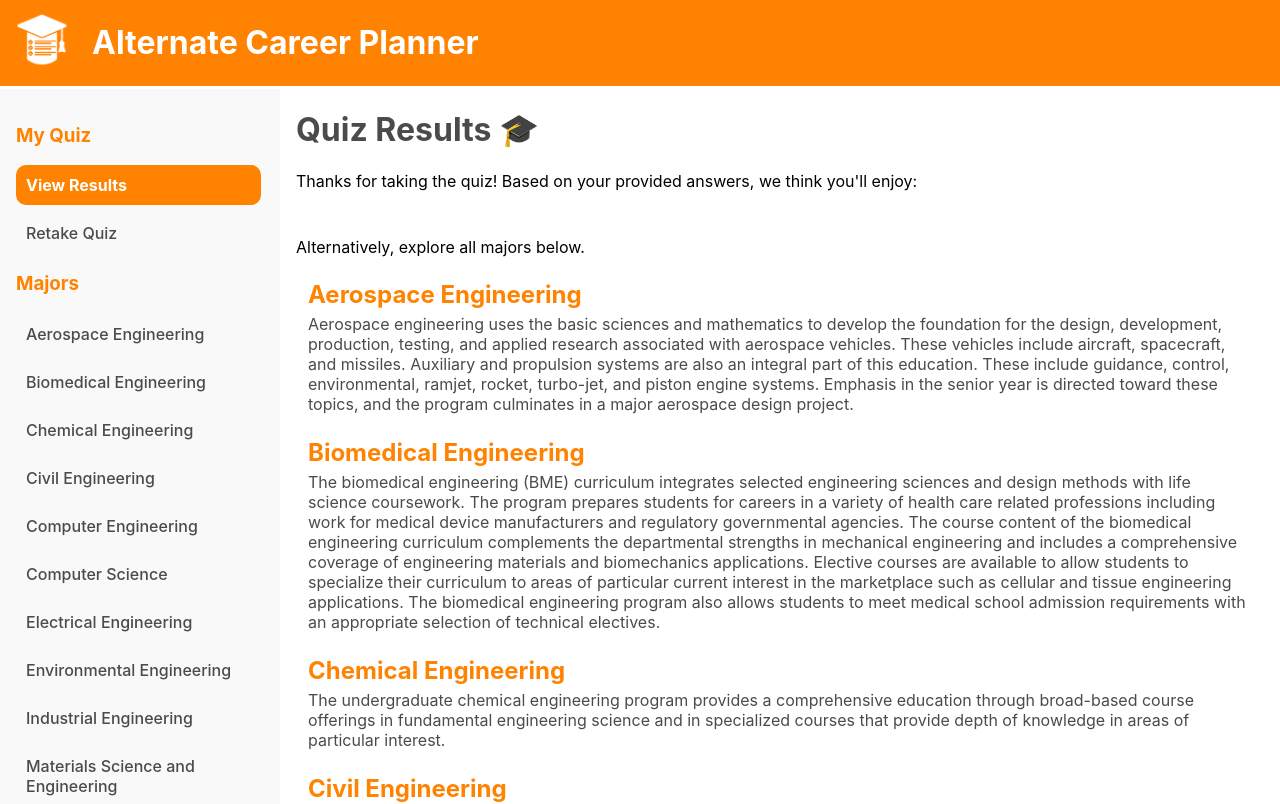
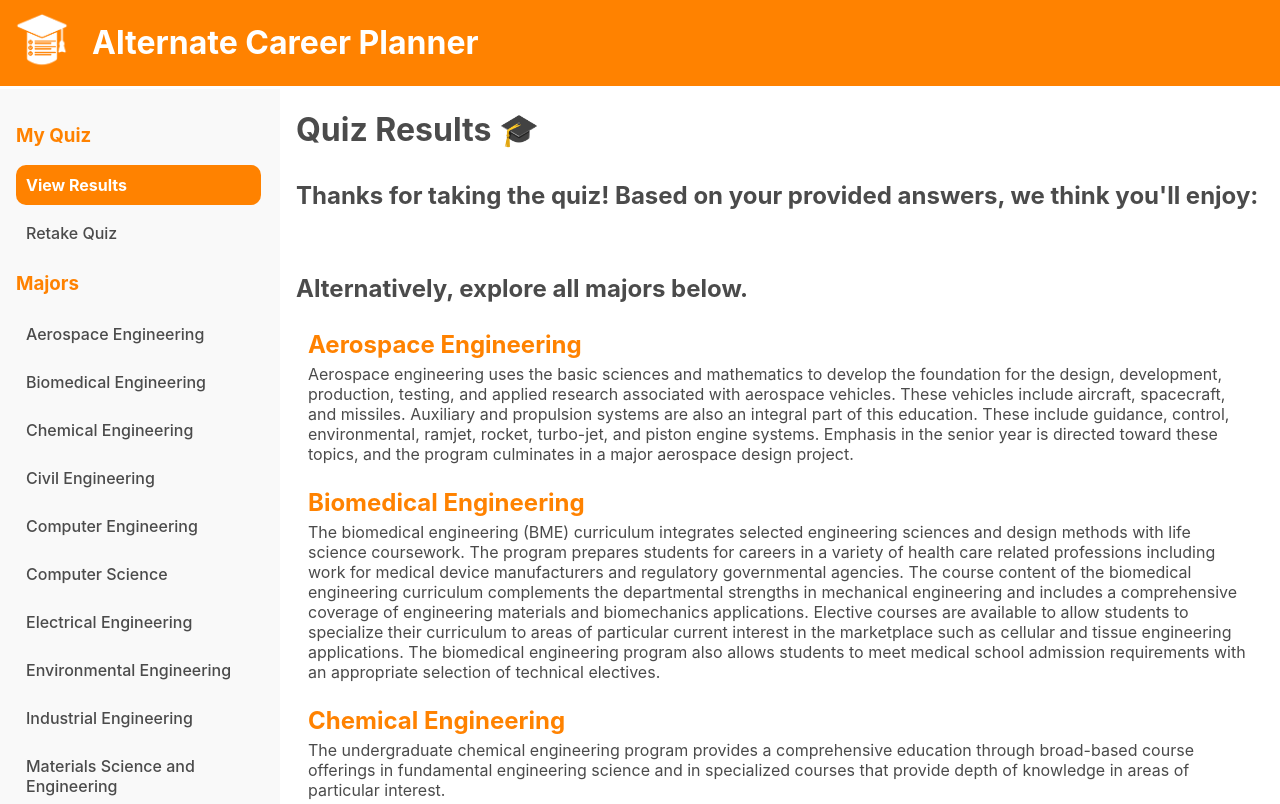
Before and after one commit to ryandperry/Alternate-Career-Planner, a React (Create React App) app in the folder alternate-career-planner/: page /results in a window 1280 px wide. Shown: the top 804 px of the page. Built offline with nearby package versions, Linux system fonts and the light colour scheme; the HTML template or start-up script is replaced by a standard one.

Commit message:
Text about the results is now larger and weighted heavier #43

```diff
--- a/alternate-career-planner/src/views/MajorsListView/MajorsListView.js
+++ b/alternate-career-planner/src/views/MajorsListView/MajorsListView.js
@@ -22,13 +22,13 @@ const MajorsListView = ({ majors }) => {
     return (
         <div>
             <h1 className='similarMajorsHeader'> Quiz Results 🎓 </h1>
-            <p> Thanks for taking the quiz! Based on your provided answers, we think you'll enjoy: </p>
+            <h2> Thanks for taking the quiz! Based on your provided answers, we think you'll enjoy: </h2>
             <p className="majorlist-item">
                 <Link to={`/results/majors/${encodeURIComponent(finalMajor)}`}>
                     <h3 className="majorlist-title">{finalMajor}</h3>
                 </Link>
             </p>
-            <p>Alternatively, explore all majors below. </p>
+            <h2>Alternatively, explore all majors below. </h2>
             <MajorList majors = {majors}/>
         </div>
     )
```
